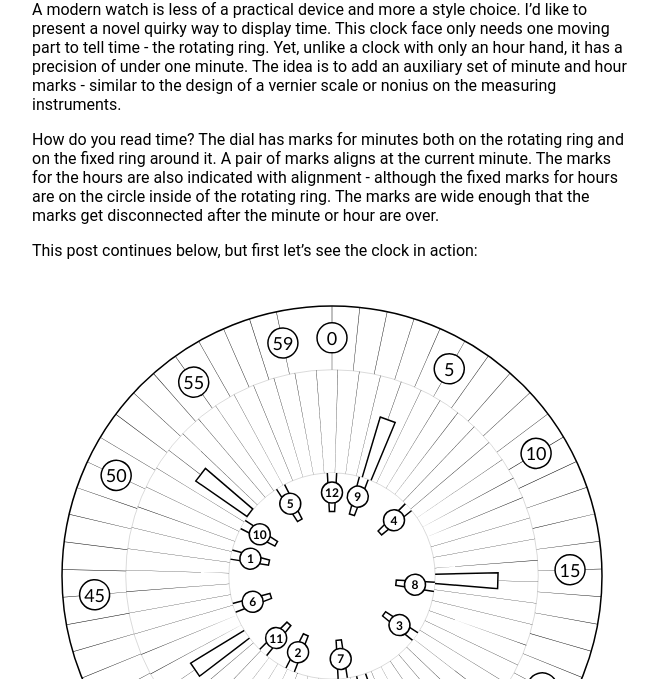
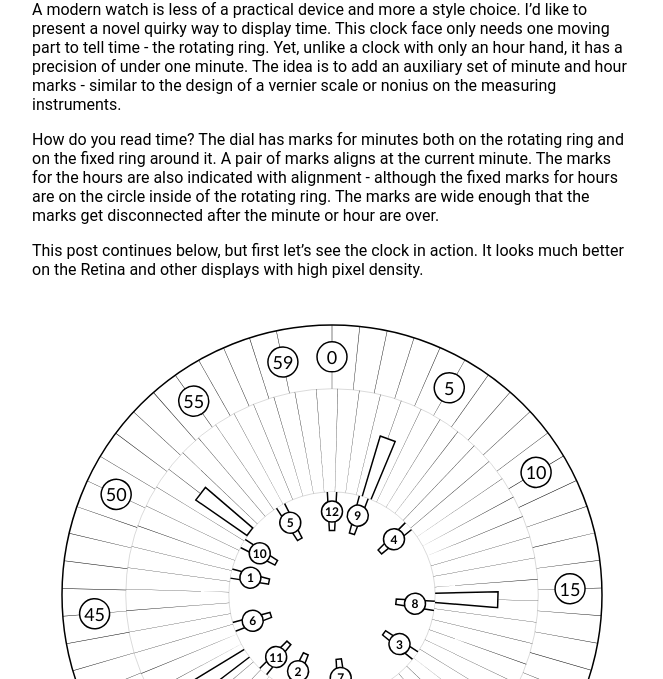
Before and after one commit to lykahb/lykahb.github.io, a plain HTML site: page docs/projects/clock.html in a window 1280 px wide. Shown: the part 121-800 px from the top of the page, without its empty margins (308-971 px from the left). Drawn offline with Linux system fonts and the light colour scheme.

Commit message:
Mention displays with high pixel density

```diff
--- a/docs/projects/clock.html
+++ b/docs/projects/clock.html
@@ -137,7 +137,7 @@
 <p>A modern watch is less of a practical device and more a style choice. I’d like to present a novel quirky way to display time.
 This clock face only needs one moving part to tell time - the rotating ring. Yet, unlike a clock with only an hour hand, it has a precision of under one minute. The idea is to add an auxiliary set of minute and hour marks - similar to the design of a vernier scale or nonius on the measuring instruments.</p>
 <p>How do you read time? The dial has marks for minutes both on the rotating ring and on the fixed ring around it. A pair of marks aligns at the current minute. The marks for the hours are also indicated with alignment - although the fixed marks for hours are on the circle inside of the rotating ring. The marks are wide enough that the marks get disconnected after the minute or hour are over.</p>
-<p>This post continues below, but first let’s see the clock in action:</p>
+<p>This post continues below, but first let’s see the clock in action. It looks much better on the Retina and other displays with high pixel density.</p>
 <div id="clockAndControls">
 <svg id="clock" viewbox="0 0 400 400" @vue:mounted="setupUpdate">
 <defs>
```
Also changed, not shown: projects/clock.html (+1 -1 lines).
